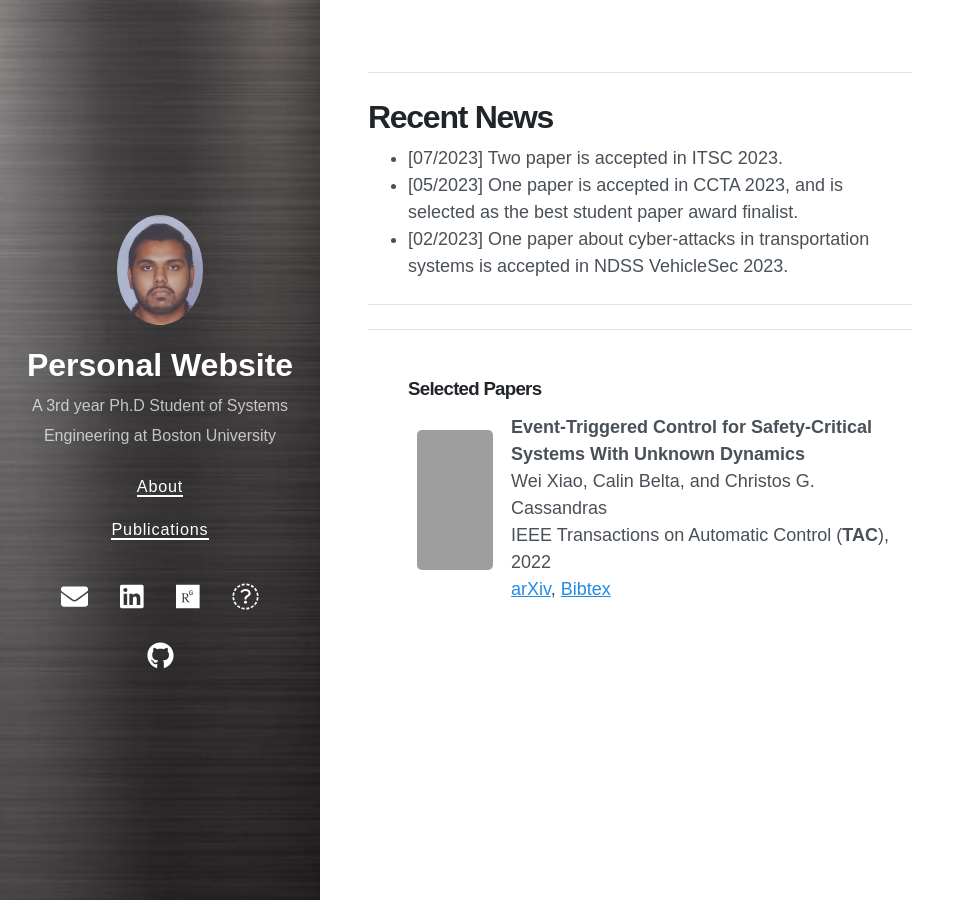
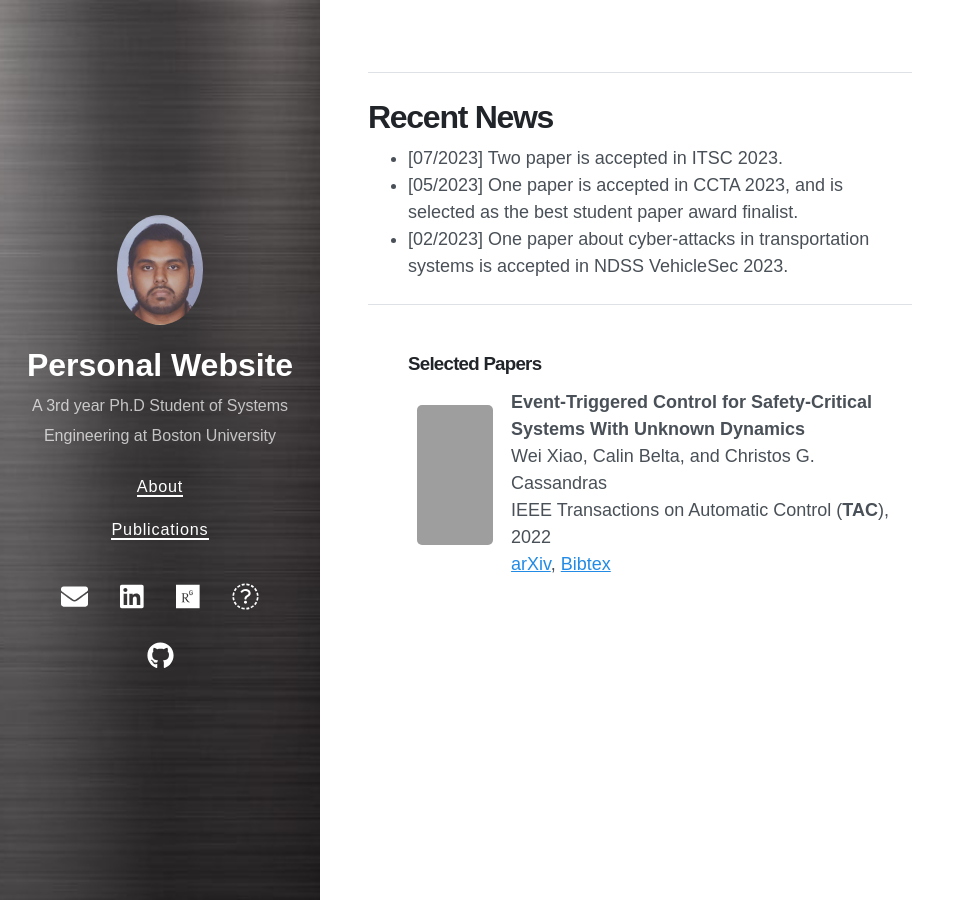
Before and after one commit to SabbirAhmad26/sabbirahmad26.github.io, a Jekyll site: the page built from README.md, in a window 1280 px wide and 900 px high. Shown: the whole window, without its empty margins (0-975 px from the left). Built offline with Jekyll 4.4.1, drawn with Linux system fonts in a browser that asks for light colours; nearby versions of some CDN libraries; our own code applies the rules of GitHub Pages for plain Markdown files; grey boxes are pictures that could not be loaded.

Commit message:
Update home.html

```diff
--- a/_layouts/home.html
+++ b/_layouts/home.html
@@ -20,7 +20,6 @@
            </div>
        </div>
     <hr>
-    <hr>
 
 <!-- Journal papers. -->
     <div class="item border-bottom">
@@ -30,7 +29,7 @@
           <table style='border-width:1px;border-color:rgb(255,255,255);border-collapse:collapse' cellspacing='0' bordercolor='#888' border='1'>
                 <tbody>
                    <tr>
-                      <td style='width:300px;height:150px'> <a imageanchor='1' href='/assests/Photos/event_TAC.gif'><img width='200' src='paper_figs/event_TAC.gif' height='140' border='0'  style='border-radius: 5px'/></a></td>
+                      <td style='width:300px;height:150px'> <a imageanchor='1' href='assests/Photos/event_TAC.gif'><img width='200' src='paper_figs/event_TAC.gif' height='140' border='0'  style='border-radius: 5px'/></a></td>
                       <td style='width:1200px;height:89px;padding-left: 10px;'>
                          <b>Event-Triggered Control for Safety-Critical Systems With Unknown Dynamics
                          </b><br/> Wei Xiao, Calin Belta, and Christos G. Cassandras <br/>IEEE Transactions on Automatic Control (<b>TAC</b>), 2022 <br/> <a target='_blank' href='https://arxiv.org/abs/2103.15874'>arXiv</a>, <a href="javascript:toggle_visibility('xiao2022event')">Bibtex</a>
```
